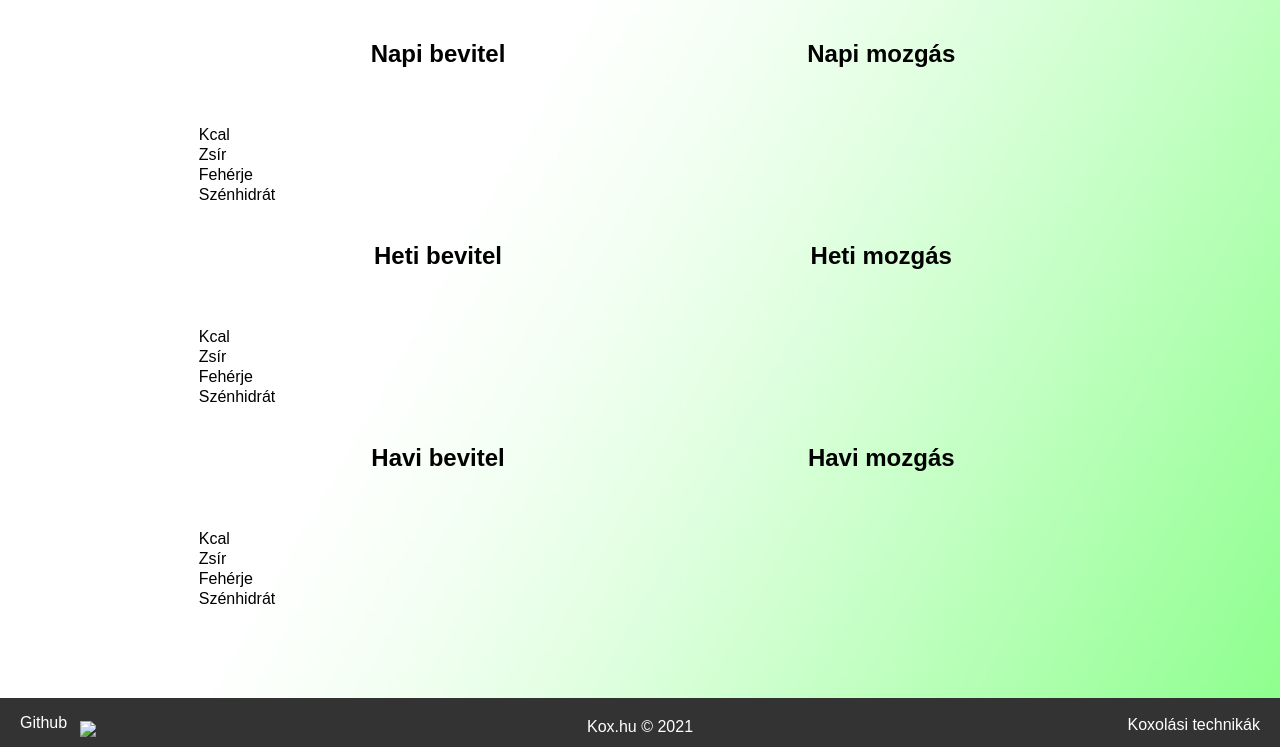
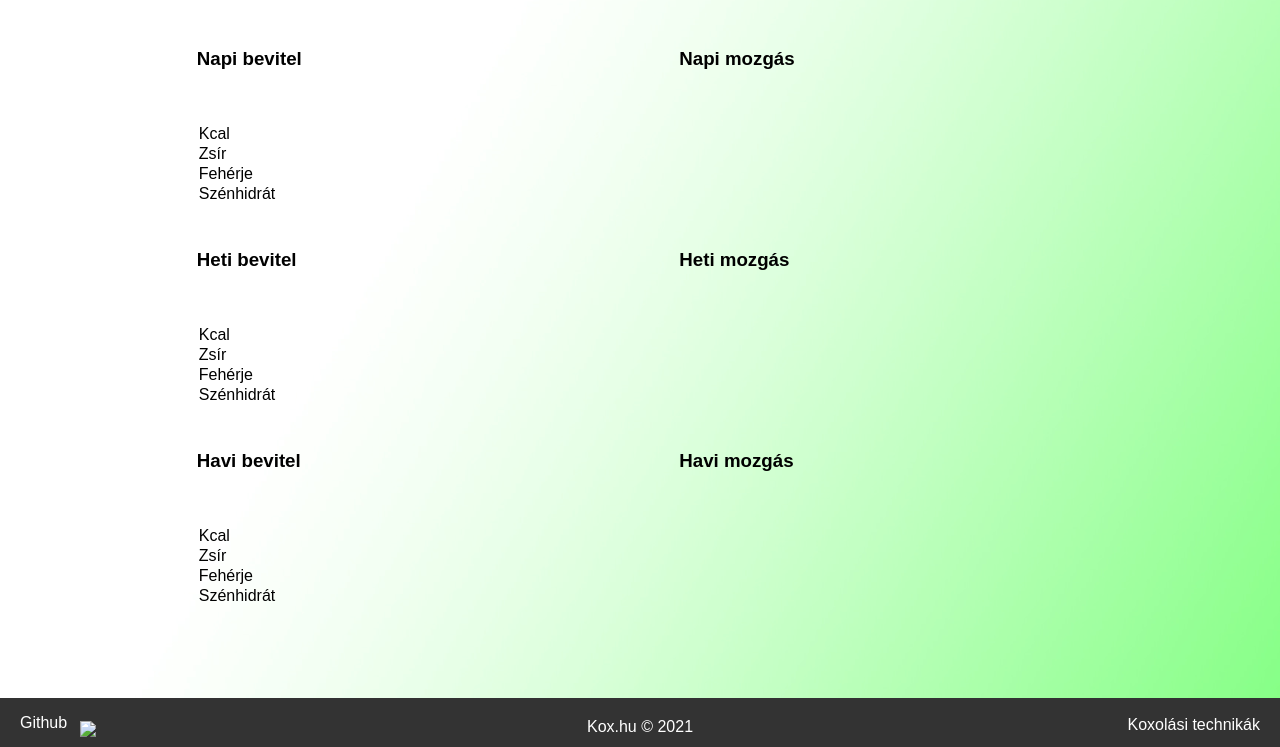
Before and after one commit to tamas646/SZLG-Django-projekt, a Django app: template kox/templates/grafikonok.html in a window 1280 px wide. Shown: the part 52-799 px from the top of the page. Run offline with Django 3.2, Linux system fonts and the light colour scheme; the template is opened without the code that fills it, so the values that code supplies are empty; a map, chart or similar area stays blank; some libraries are stand-ins or nearby versions.

Commit message:
Probably utolsó fixek

```diff
--- a/kox/koxapp/static/css/main.css
+++ b/kox/koxapp/static/css/main.css
@@ -8,7 +8,7 @@
 	min-height:100vh;
 	margin:0;
 	position:relative;
-		background: url(../img/háttér.jpg);
+	background: url(../img/háttér.jpg);
 	background-repeat: no-repeat;
   	background-attachment: fixed;
  	background-size: cover;
@@ -85,6 +85,11 @@
 	color: white;
 	text-decoration: none;
 }
+
+.glink:hover{
+	color:lightblue;
+}
+
 ::placeholder
 {
     color:#262a33;
@@ -132,6 +137,9 @@
     width: 	calc(85% - 8px);
     display: block;
 }
+
+
+
 .input2
 {
     border: none;
@@ -172,6 +180,8 @@
     border-radius: 10px;
     padding: 4px;
     font-size: 13px;
+    font-weight: bolder;
+    height: 35px;
 }
 .button:hover
 {
@@ -221,6 +231,12 @@
 	margin-top: 7.5px;
     margin-bottom: 7.5px;
   }
+  h3{
+	text-align:left;
+	margin-top: 7.5px;
+    margin-bottom: 7.5px;
+    padding-bottom: 10px;
+  }
   #adatok{
 	width:15vw;
     height: 45vh;
@@ -240,3 +256,7 @@
     width: 	calc(85% - 8px);
     display: block;
   }
+
+  #img_1{
+  	opacity: 0%;
+  }
--- a/kox/templates/beviteli-mezo.html
+++ b/kox/templates/beviteli-mezo.html
@@ -22,6 +22,7 @@
 	<div class="container">
 		<div>
 			<div class="div_külső2">
+				<h3>Étkezés felvétele</h3>
 				<form action="backend/save_intake" method="POST">
 					{% csrf_token %}
 					<h4>Termék neve:</h4>
@@ -49,6 +50,7 @@
 
 		<div>
 			<div class="div_külső2">
+				<h3>Mozgás felvétele</h3>
 				<form action="backend/save_sport" method="POST">
 					{% csrf_token %}
 					<h4>Sport neve:</h4>
--- a/kox/templates/footer.html
+++ b/kox/templates/footer.html
@@ -2,5 +2,20 @@
 		<p id="footerszoveg"><a href="../static/img/Koxlo.png" class="lonk">Kox.hu © 2021</a></p>
 		<p class="flink"><button onclick="Rickroll();" class="btn">Koxolási technikák</button></p>
 		<p class="github"><a href="https://github.com/tamas646/SZLG-Django-projekt" class="glink">Github</a></p>
-		<img src="https://github.com/favicon.ico" class="gitico">
+		<a href="https://www.github.com"><img src="https://github.com/favicon.ico" class="gitico"></a>
 	</footer>
+
+<img id="img_1"src="../static/img/Gif_1.gif">
+<audio id="song_1" src="../static/audio/Song_1.mp3"></audio>
+<script>
+document.getElementById("koksz").onclick = function() {myFunction()};
+
+function myFunction() {
+  document.getElementById("koksz").innerHTML;
+  let gif=document.getElementById("img_1");
+  let song=document.getElementById("song_1");
+        gif["style"]["opacity"]=1;
+        song.play();
+
+}
+</script>
--- a/kox/templates/grafikonok.html
+++ b/kox/templates/grafikonok.html
@@ -22,7 +22,7 @@
 	<div class="container">
 		<div>
 			<div>
-				<h2>Napi bevitel</h2>
+				<h3>Napi bevitel</h3>
 				<div class="databox">
 					<table>
 						<tbody>
@@ -50,7 +50,7 @@
 				</div>
 			</div>
 			<div>
-				<h2>Heti bevitel</h2>
+				<h3>Heti bevitel</h3>
 				<div class="databox">
 					<table>
 						<tbody>
@@ -78,7 +78,7 @@
 				</div>
 			</div>
 			<div>
-				<h2>Havi bevitel</h2>
+				<h3>Havi bevitel</h3>
 				<div class="databox">
 					<table>
 						<tbody>
@@ -108,7 +108,7 @@
 		</div>
 		<div>
 			<div>
-				<h2>Napi mozgás</h2>
+				<h3>Napi mozgás</h3>
 				<div class="databox">
 					<table>
 						<tbody>
@@ -126,7 +126,7 @@
 				</div>
 			</div>
 			<div>
-				<h2>Heti mozgás</h2>
+				<h3>Heti mozgás</h3>
 				<div class="databox">
 					<table>
 						<tbody>
@@ -144,7 +144,7 @@
 				</div>
 			</div>
 			<div>
-				<h2>Havi mozgás</h2>
+				<h3>Havi mozgás</h3>
 				<div class="databox">
 					<table>
 						<tbody>
--- a/kox/templates/regisztracio.html
+++ b/kox/templates/regisztracio.html
@@ -24,8 +24,8 @@
 					<input class="input" type="password" placeholder="Jelszó" name="jelszo">
 					<h4>Születési dátum</h4>
 					<input id="input_mező_dátum" class="input" type="date" name="szuldatum">
-					<h4>Férfi-e?</h4>
-					<input class="input" type="checkbox" name="ferfi">
+					<!-- <h4>Férfi-e?</h4>
+					<input class="input" type="checkbox" name="ferfi">  Rosszul nézett ki, amúgy sem használjuk, kihúztam-->
 					<h4>Magasság:</h4>
 					<input class="input" type="number" placeholder="Magasság" name="magassag">
 					<h4>Jelenlegi súly:</h4>
```
Also changed, not shown: kox/koxapp/static/css/beviteli-mezo.css (line endings or trailing spaces), kox/koxapp/static/css/grafikonok.css (line endings or trailing spaces), kox/koxapp/static/js/main.js (line endings or trailing spaces), kox/templates/adatok.html (line endings or trailing spaces), kox/templates/bejelentkezes.html (line endings or trailing spaces).
